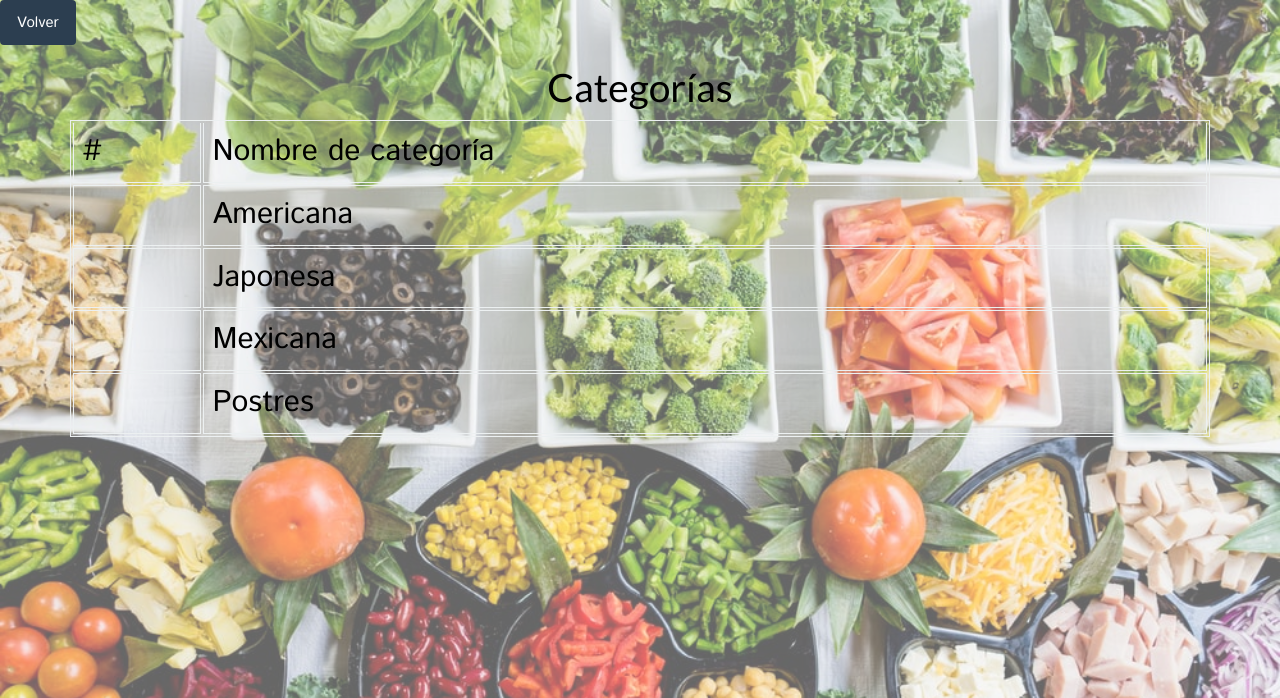
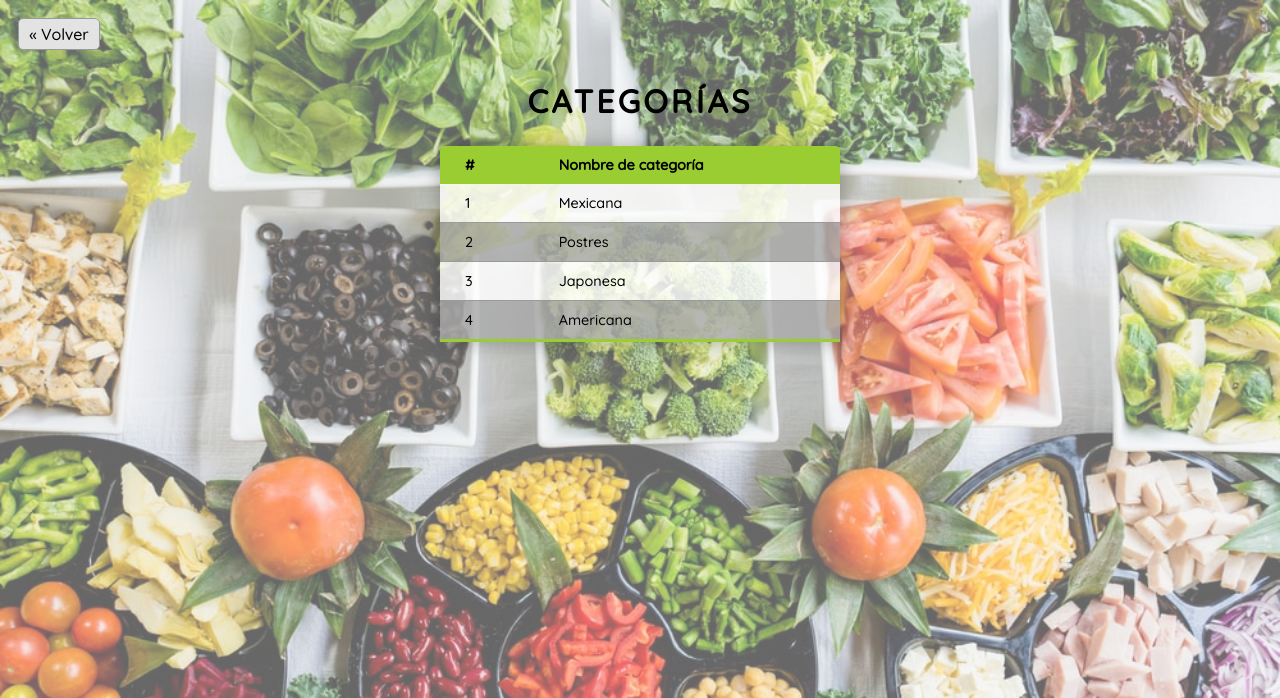
Before and after one commit to PredadorAkrid/IS-2020-2-Equipo5, a Django app: page /categoria/ver-categorias/ in a window 1280 px wide. Shown: the top 698 px of the page. Run offline with Django 3.2, Linux system fonts and the light colour scheme; a user stored in the database is signed in; data comes from the database, SQL or seed files in the repository.

Commit message:
Corrección vista categorías

```diff
--- a/ProyectoFinal/categoria/views.py
+++ b/ProyectoFinal/categoria/views.py
@@ -55,7 +55,7 @@ def crear_categoria(request):
 # Función para listar las categorías existentes
 def lista_categoria(request):
     # Obtenemos el queryset de las categorías ordenadas alfabéticamente
-    categorias = Categoria.objects.all().order_by('nombre_categoria')
+    categorias = Categoria.objects.all().order_by('id_categoria')
     # Asignamos al contexto el queryset
     contexto = {'categorias': categorias}
     # Cargamos el html con la lista de categorías
--- a/ProyectoFinal/static/css/categoria/lista_categorias.css
+++ b/ProyectoFinal/static/css/categoria/lista_categorias.css
@@ -1,9 +1,16 @@
-body {
-  background: linear-gradient(rgba(255,255,255,.4), rgba(255,255,255,.4)),url("../../../static/imagenes/categorias.jpg") no-repeat fixed;
-  background-size: 100%;
-  font-family: "Istok Web", sans-serif;
-  color: black;
-  font-size: 30px;
-  margin: 0px;
-  padding: 0px;
+body{
+    background: linear-gradient(rgba(255,255,255,.4), rgba(255,255,255,.4)),url("../../../static/imagenes/categorias.jpg") no-repeat fixed;
+    background-size: 100%;
 }
+
+#boton-volver{
+    margin: 10px;
+}
+
+#tabla thead tr{
+    background-color: #9acd32;
+}
+
+#tabla tbody tr:last-of-type{
+    border-bottom: 3px solid #9acd32;
+}
--- a/ProyectoFinal/templates/categoria/lista_categorias.html
+++ b/ProyectoFinal/templates/categoria/lista_categorias.html
@@ -7,22 +7,22 @@
 	<meta http-equiv="X-UA-Compatible" content="IE=edge">
 	<title>Lista de categorias</title>
 
-	<link rel="stylesheet" href="{% static 'css/bootstrap.min.css' %}">
 	<link rel="stylesheet" href="{% static 'css/categoria/lista_categorias.css' %}">
+    <link rel="stylesheet" href="{% static 'css/ordenes/tabla_ordenes.css' %}">
     <link href="https://fonts.googleapis.com/css?family=Istok+Web&display=swap" rel="stylesheet">
 
 </head>
 <body>
-<div class="return-btn" style="text-align: start">
-    <a class="btn btn-primary" href="../../../categoria/">Volver</a>
+
+    <div class="boton">
+            <a id="boton-volver" href="{% url 'categoria:IndexCategoria' %}">&laquo; Volver</a>
     </div>
-<h1 align="center">Categorías</h1>
 
-<div class="container">
+    <h1>Categorías</h1>
 
-<table class="table table-bordered">
-	{% if categorias %}
+    <div class="contenedor">
 
+        <table class="content-table" id="tabla">
         	<thead>
 
         		<tr>
@@ -32,28 +32,25 @@
 
         	</thead>
         	<tbody>
+                {% if categorias %}
         		{% for categoria in categorias %}
         		<tr>
-			<td></td>
+        			<td>{{categoria.id_categoria}}</td>
         			<td>{{categoria}}</td>
 
         		</tr>
-
-
-	</tbody>
                 {% endfor %}
                 {% else %}
-		<h1 align="center">No existen categorias generadas</h1>
+        	</tbody>
+                <h1>No existen categorias generadas</h1>
+
         		<br>
         		<div class="imagen-vacia" align="center">
         				<img class="img-fluid rounded d-block m-l-none" style="width: 100px; height: 200px;" src="{% static 'imagenes/categorias/categorias-vacias.jpg' %}" align="center" />
         		</div>
-
                 {% endif %}
         </table>
 
     </div>
-
-
 </body>
 </html>
--- a/ProyectoFinal/templates/categoria/seleccion_categoria.html
+++ b/ProyectoFinal/templates/categoria/seleccion_categoria.html
@@ -4,6 +4,11 @@
 <link href="https://fonts.googleapis.com/css?family=Istok+Web&display=swap" rel="stylesheet">
 
 <body>
+
+    <div class="boton">
+        <a id="boton-volver" href="{% url 'categoria:IndexCategoria' %}">&laquo; Volver</a>
+    </div>
+
   <h1>Selecciona la categoria deseada</h1>
 
   <div id="container">
--- a/ProyectoFinal/templates/repartidor/ordenes_realizadas.html
+++ b/ProyectoFinal/templates/repartidor/ordenes_realizadas.html
@@ -24,7 +24,6 @@
         	<thead>
 
         		<tr>
-        			<td>#</td>
         			<td>Numero de orden</td>
         			<td>Precio</td>
         			<td>Cliente</td>
@@ -39,7 +38,6 @@
         		{% if ordenes %}
         		{% for orden in ordenes%}
         		<tr>
-        			<td></td>
         			<td>{{orden.id_orden}}</td>
         			<td>${{orden.precio_orden}}.00</td>
         			<td>{{orden.id_cliente_orden}}</td>
```
Also changed, not shown: ProyectoFinal/static/css/categoria/seleccionar_categoria.css (+26 -0 lines). Lines whose indentation alone changed are shown as unchanged.
